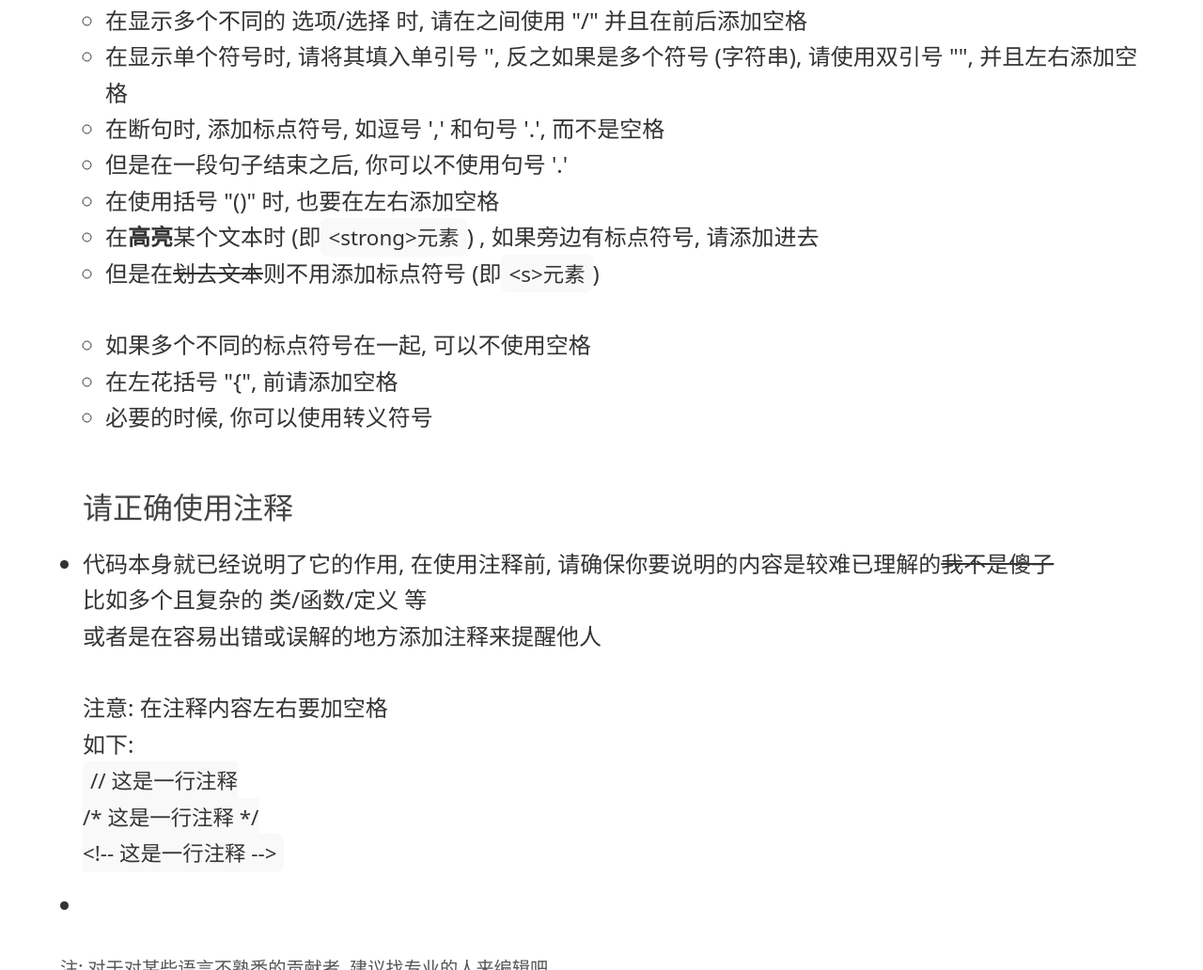
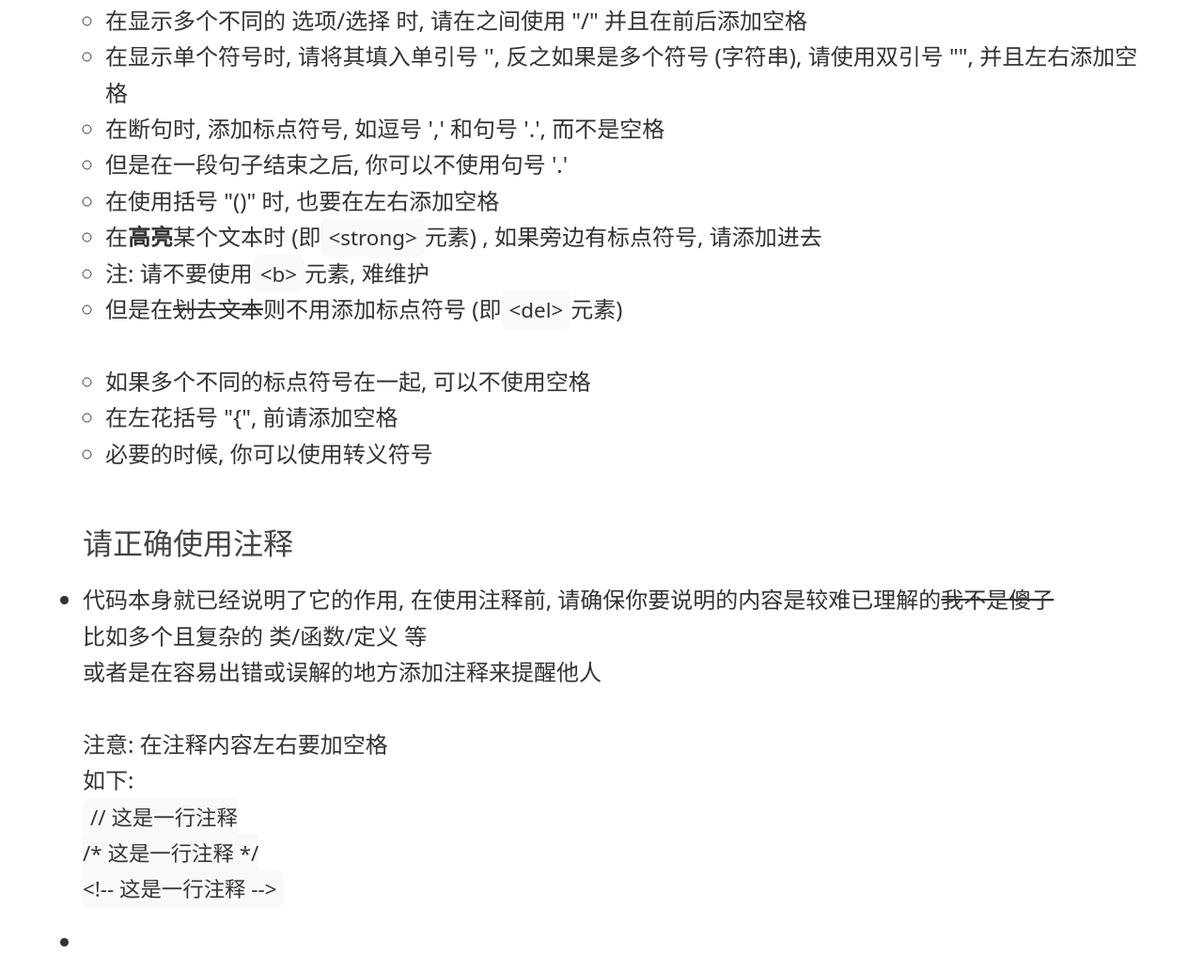
Before and after one commit to NikeMa2011/MCServerWebsite, a website: page kevinServerClientWeb/assets/web/codeFormat.html in a window 1280 px wide. Shown: the part 2390-3422 px from the top of the page at 94% size. Drawn offline with Linux system fonts and the light colour scheme.

Commit message:
codeFormat.html文案添加

```diff
--- a/kevinServerClientWeb/assets/web/codeFormat.html
+++ b/kevinServerClientWeb/assets/web/codeFormat.html
@@ -89,8 +89,9 @@
                         <li>在断句时, 添加标点符号, 如逗号 ',' 和句号 '.', 而不是空格</li>
                         <li>但是在一段句子结束之后, 你可以不使用句号 '.'</li>
                         <li>在使用括号 "()" 时, 也要在左右添加空格</li>
-                        <li>在<strong>高亮</strong>某个文本时 (即<code>&lt;strong&gt;元素</code>) , 如果旁边有标点符号, 请添加进去</li>
-                        <li>但是在<s>划去文本</s>则不用添加标点符号 (即<code>&lt;s&gt;元素</code>)</li>
+                        <li>在<strong>高亮</strong>某个文本时 (即<code>&lt;strong&gt;</code>元素) , 如果旁边有标点符号, 请添加进去</li>
+                        <li>注: 请不要使用<code>&lt;b&gt;</code>元素, 难维护</li>
+                        <li>但是在<del>划去文本</del>则不用添加标点符号 (即<code>&lt;del&gt;</code>元素)</li>
                         <br>
                         <li>如果多个不同的标点符号在一起, 可以不使用空格</li>
                         <li>在左花括号 "&#123", 前请添加空格</li>
```
